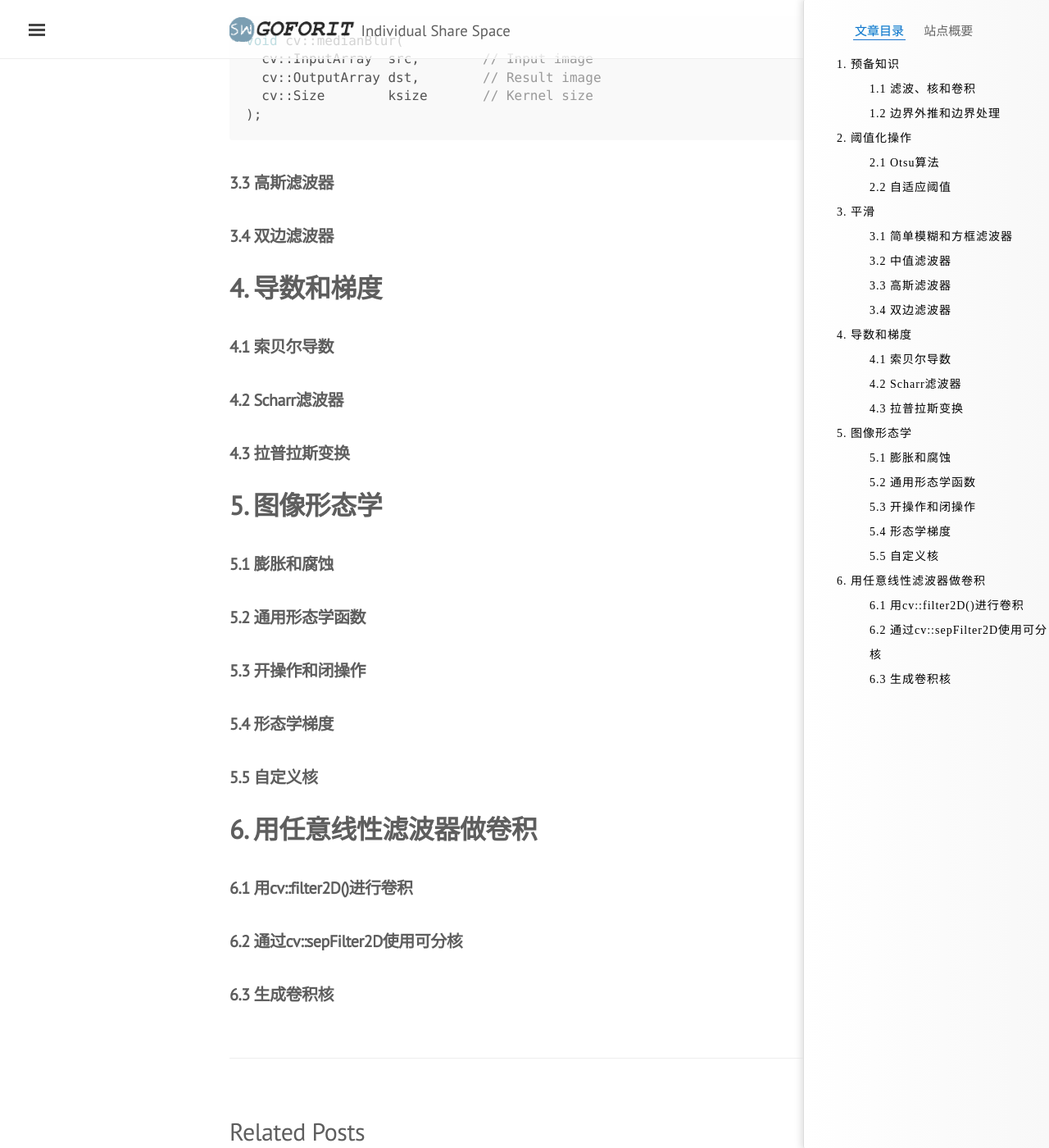
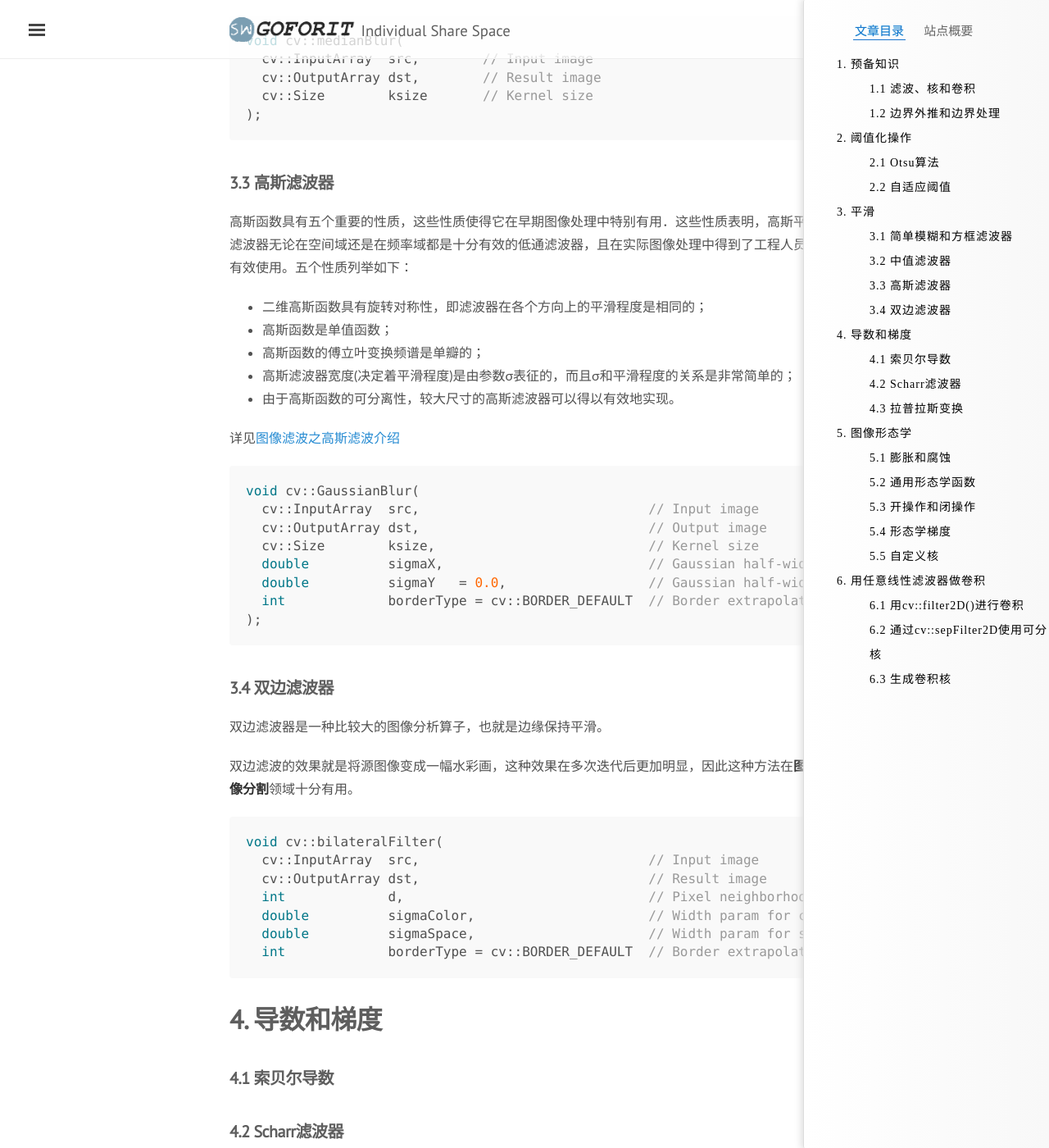
Before and after one commit to illust/illust.github.io, a Jekyll site: the page built from _posts/2018-11-20-Learning-OpenCV3-Ch10.md, in a window 1280 px wide and 1400 px high, scrolled down 3633 px. Shown: the whole window at 82% size. Built offline with Jekyll 4.4.1, drawn with Linux system fonts in a browser that asks for light colours; nearby versions of some CDN libraries; some web fonts are replaced; comment, search, counter and statistics services are not loaded.

Commit message:
add daily works

```diff
--- a/_includes/sidebar.html
+++ b/_includes/sidebar.html
@@ -93,14 +93,14 @@
 		<a href="#" class ="a_bloginfo active">站点概要</a>
 	</div>
 	<div class="sidebar_index">
-		<img src="{{site.baseurl}}/assets/qrcode.jpg" class="img-circle"/>
+		<img src="{{site.baseurl}}/assets/qrcode.jpeg" class="img-circle"/>
 		<div id="sidebar_content">
 			<p>sven wong</p>
 			<span>go for IT!</span>
 		</div>
 		<div id="sidebar_link">
 				<a href="https://github.com/illust"><span class="fa fa-fw fa-github"></span> Github</a>
-				<a href="https://weibo.com/u/6329654485/home?wvr=5"><span class="fa fa-fw fa-weibo"></span> Weibo</a>
+				<a href="https://weibo.com/u/6329654485"><span class="fa fa-fw fa-weibo"></span> Weibo</a>
 				<a href="#"><span class="fa fa-fw fa-wechat"></span> Wechat</a>
 		</div>
 	</div>
--- a/_posts/2018-11-20-Learning-OpenCV3-Ch10.md
+++ b/_posts/2018-11-20-Learning-OpenCV3-Ch10.md
@@ -129,9 +129,42 @@ void cv::medianBlur(
 ~~~
 
 ## 3.3 高斯滤波器
+高斯函数具有五个重要的性质，这些性质使得它在早期图像处理中特别有用．这些性质表明，高斯平滑滤波器无论在空间域还是在频率域都是十分有效的低通滤波器，且在实际图像处理中得到了工程人员的有效使用。五个性质列举如下：
+
+- 二维高斯函数具有旋转对称性，即滤波器在各个方向上的平滑程度是相同的；
+- 高斯函数是单值函数；
+- 高斯函数的傅立叶变换频谱是单瓣的；
+- 高斯滤波器宽度(决定着平滑程度)是由参数σ表征的，而且σ和平滑程度的关系是非常简单的；
+- 由于高斯函数的可分离性，较大尺寸的高斯滤波器可以得以有效地实现。
+
+详见[图像滤波之高斯滤波介绍](http://imgtec.eetrend.com/d6-imgtec/blog/2018-04/11426.html)
+
+~~~cpp
+void cv::GaussianBlur(
+  cv::InputArray  src,                             // Input image
+  cv::OutputArray dst,                             // Output image
+  cv::Size        ksize,                           // Kernel size
+  double          sigmaX,                          // Gaussian half-width in x-direction
+  double          sigmaY   = 0.0,                  // Gaussian half-width in y-direction
+  int             borderType = cv::BORDER_DEFAULT  // Border extrapolation to use
+);
+~~~
 
 ## 3.4 双边滤波器
+双边滤波器是一种比较大的图像分析算子，也就是边缘保持平滑。
 
+双边滤波的效果就是将源图像变成一幅水彩画，这种效果在多次迭代后更加明显，因此这种方法在**图像分割**领域十分有用。
+
+
+~~~cpp
+void cv::bilateralFilter(
+  cv::InputArray  src,                             // Input image
+  cv::OutputArray dst,                             // Result image
+  int             d,                               // Pixel neighborhood size (max distance)
+  double          sigmaColor,                      // Width param for color weight function
+  double          sigmaSpace,                      // Width param for spatial weight function
+  int             borderType = cv::BORDER_DEFAULT  // Border extrapolation to use
+~~~
 
 # 4. 导数和梯度
 
```
